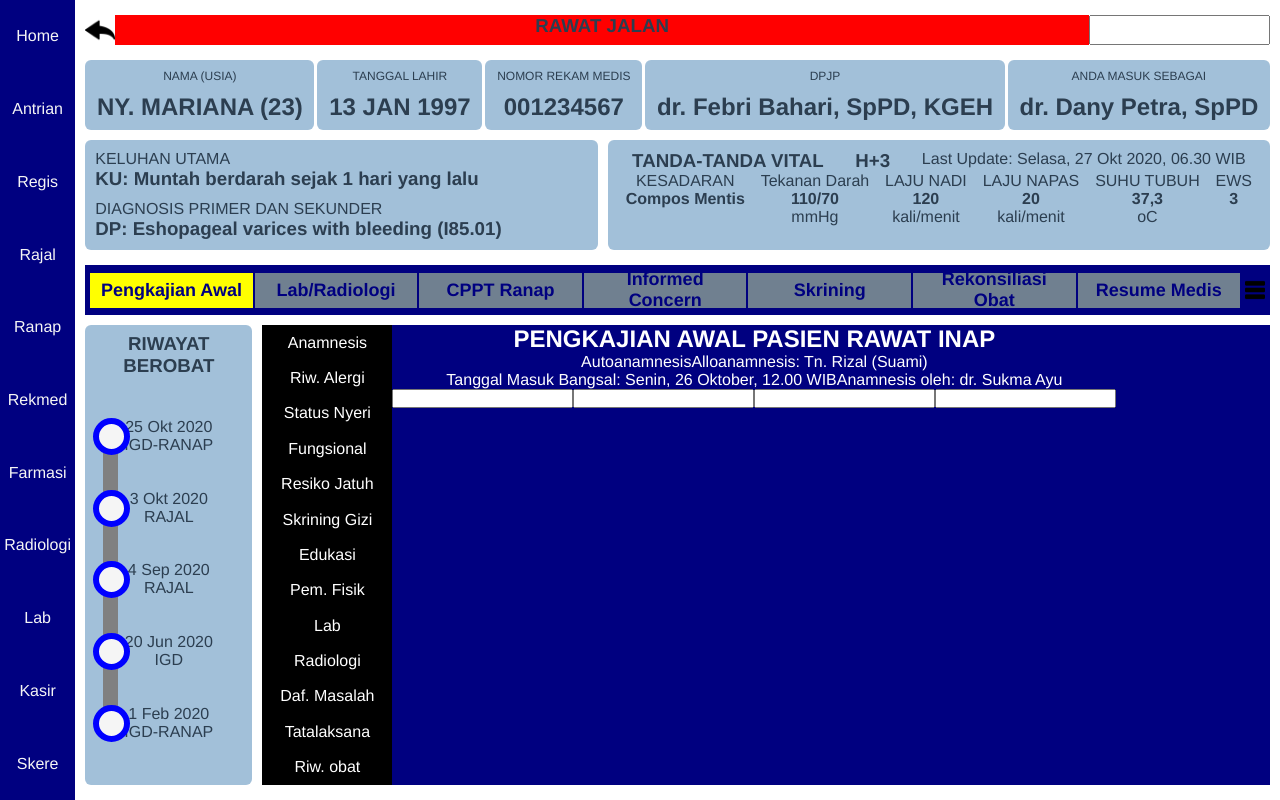
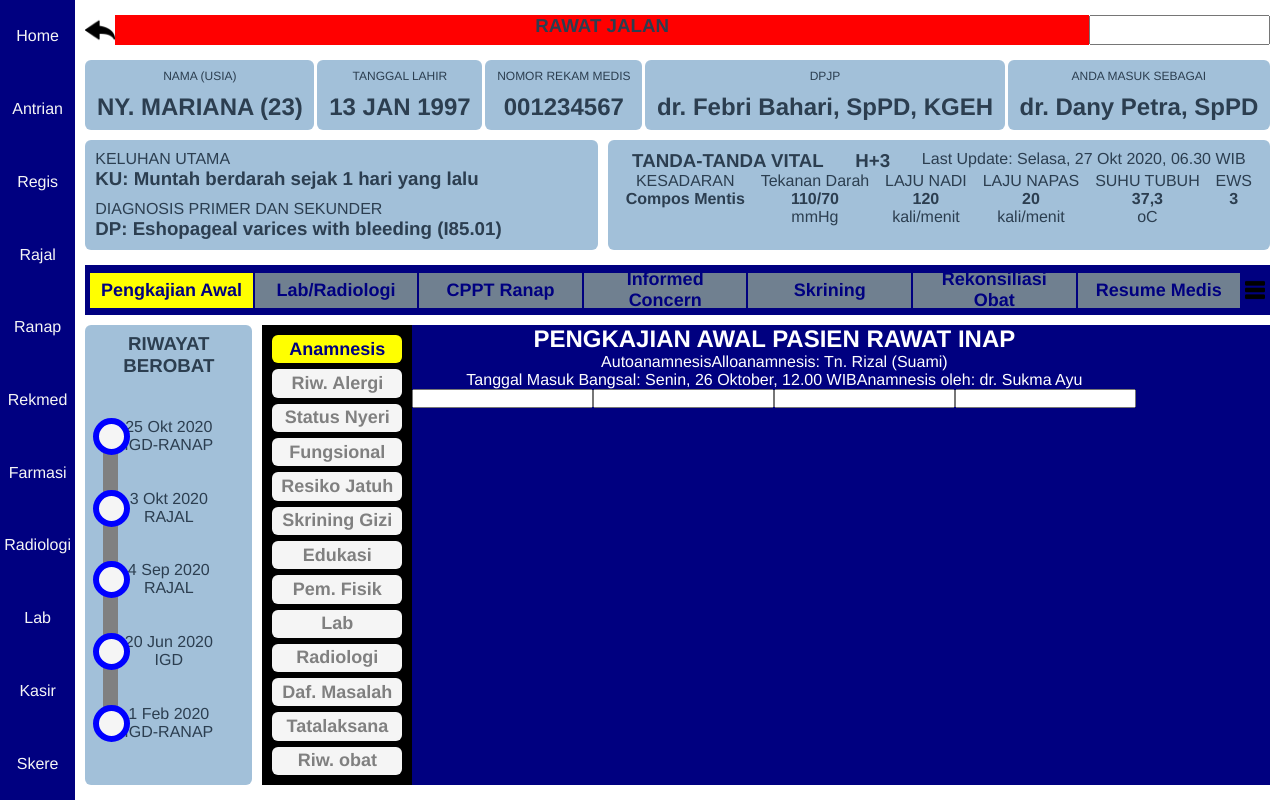
Before and after one commit to wypratama/redesigned-spork, a Vue app: page /tahap-3 in a window 1280 px wide. Built offline with nearby package versions, Linux system fonts and the light colour scheme.

Commit message:
add styling to nav

```diff
--- a/src/components/MainContent.vue
+++ b/src/components/MainContent.vue
@@ -167,6 +167,8 @@ export default {
   box-sizing: border-box;         /* Opera/IE 8+ */
   -webkit-box-sizing: border-box; /* Safari/Chrome, other WebKit */
   -moz-box-sizing: border-box;    /* Firefox, other Gecko */
+  gap: 6px;
+  padding: 10px;
       // overflow: hidden;
 
    li {
@@ -175,7 +177,20 @@ export default {
       -webkit-box-sizing: border-box; /* Safari/Chrome, other WebKit */
       -moz-box-sizing: border-box;    /* Firefox, other Gecko */
       width: 130px;
-      // height: 50px;
+      background-color: whitesmoke;
+      color: gray;
+      font-size: 18px;
+      font-weight: 800;
+      flex-grow: 1;
+      border-radius: 6px;
+      display: flex;
+      justify-content: center;
+      align-items: center;
+
+      &:first-of-type {
+        background-color: yellow;
+        color: navy;
+      }
     }
 }
 </style>
```
